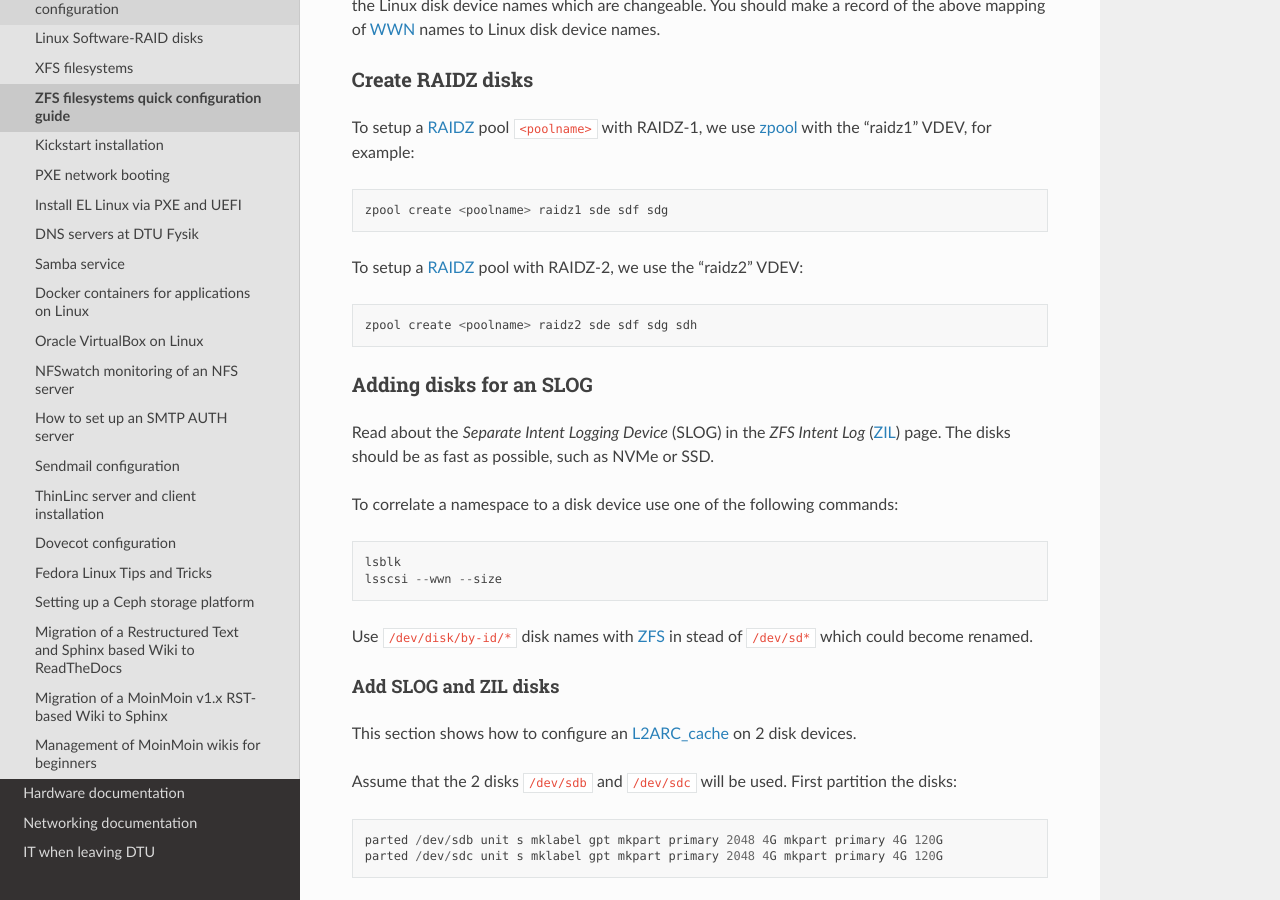
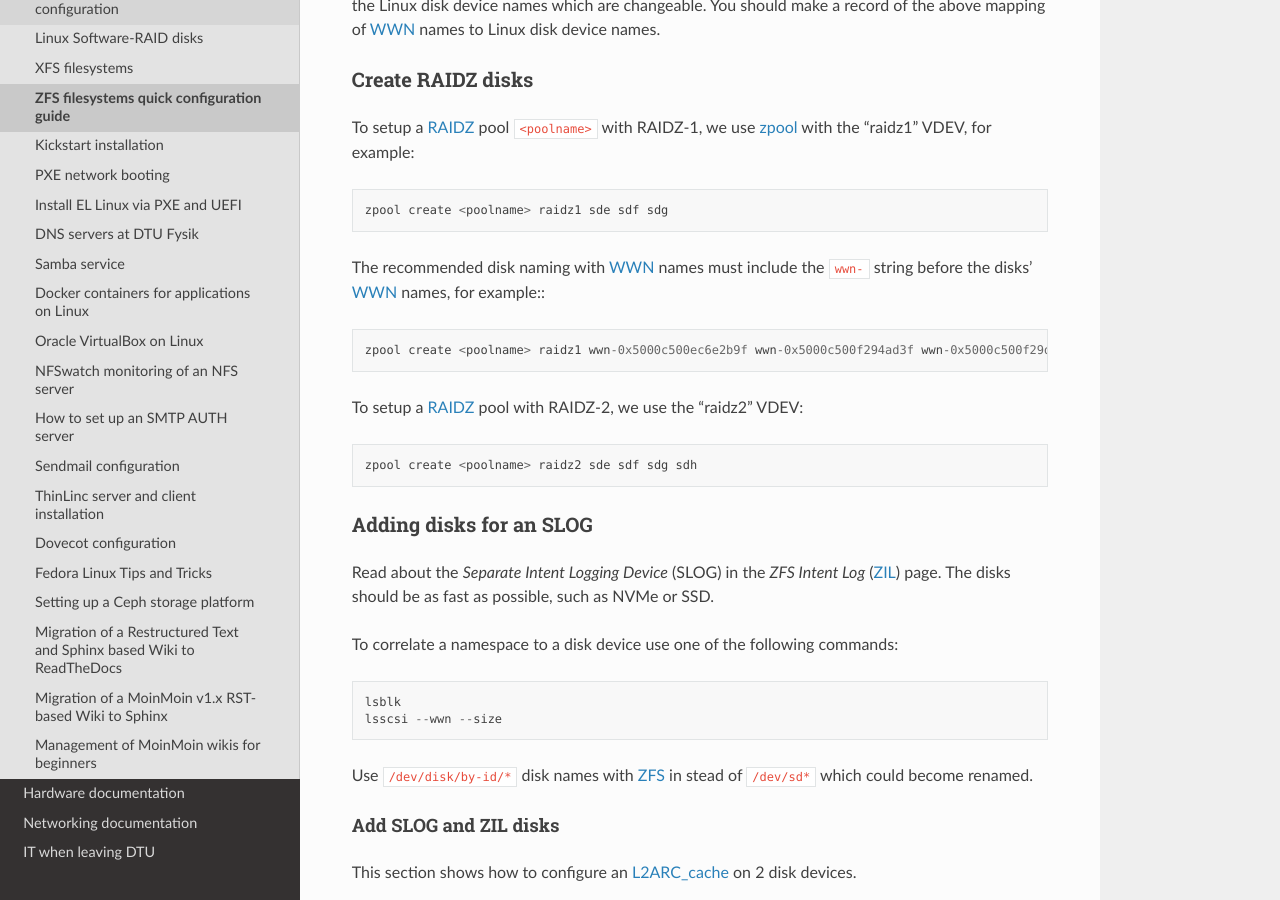
Before and after one commit to OleHolmNielsen/ITwiki, a Sphinx documentation site: the page built from docs/ZFS_filesystems.rst, in a window 1280 px wide and 900 px high, scrolled down 4696 px. Built offline with Sphinx 7.4.7 and the Read the Docs theme 3.1.0, drawn with Linux system fonts in a browser that asks for light colours.

Commit message:
Add WWN disk naming

```diff
--- a/docs/ZFS_filesystems.rst
+++ b/docs/ZFS_filesystems.rst
@@ -209,6 +209,11 @@ Create RAIDZ disks
 To setup a RAIDZ_ pool ``<poolname>`` with RAIDZ-1, we use zpool_ with the "raidz1" VDEV, for example::
 
   zpool create <poolname> raidz1 sde sdf sdg
+
+The recommended disk naming with WWN_ names
+must include the ``wwn-`` string before the disks' WWN_ names, for example:::
+
+  zpool create <poolname> raidz1 wwn-0x5000c500ec6e2b9f wwn-0x5000c500f294ad3f wwn-0x5000c500f29d1a3b
 
 To setup a RAIDZ_ pool with RAIDZ-2, we use the "raidz2" VDEV::
 
```
